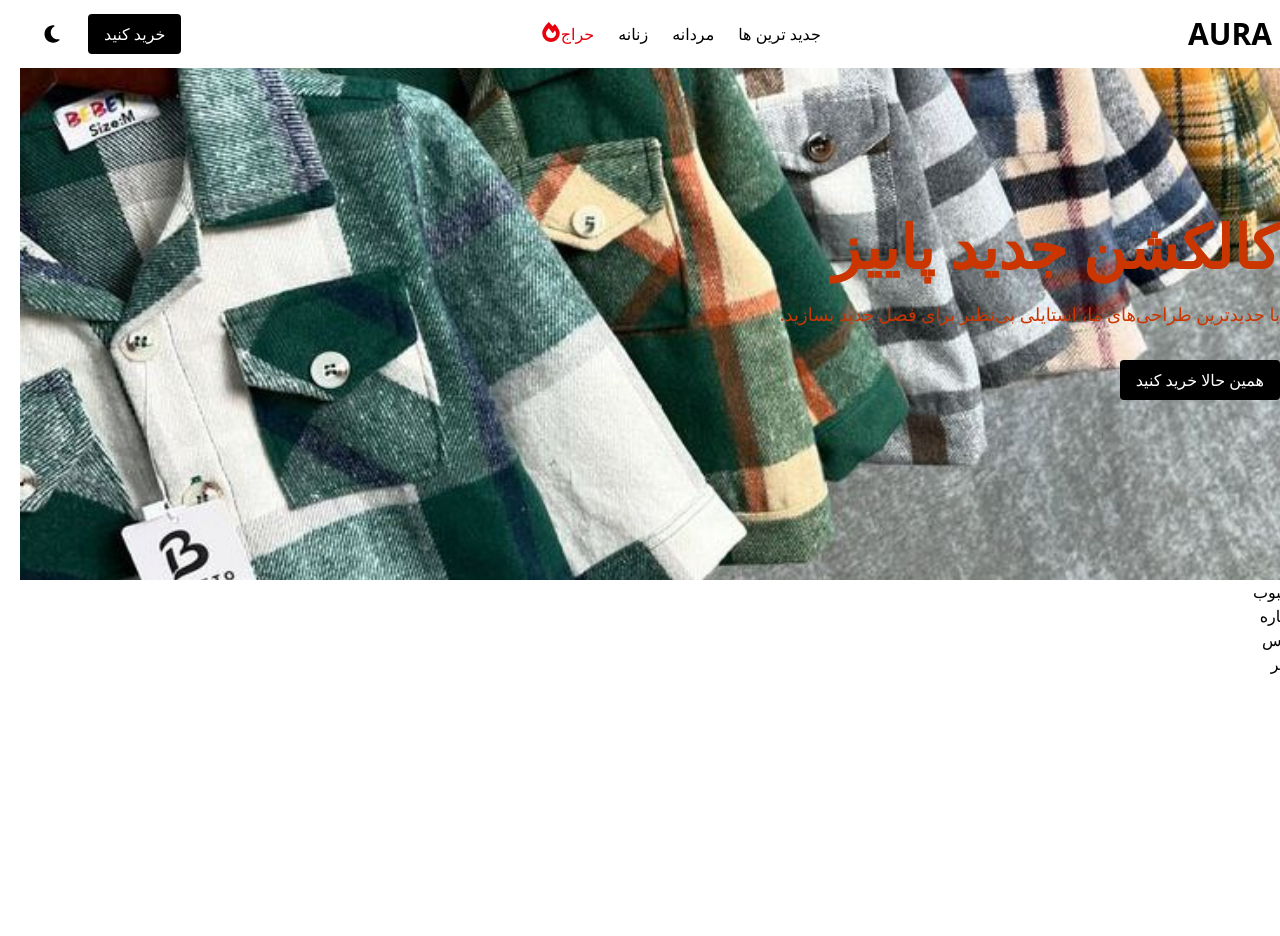
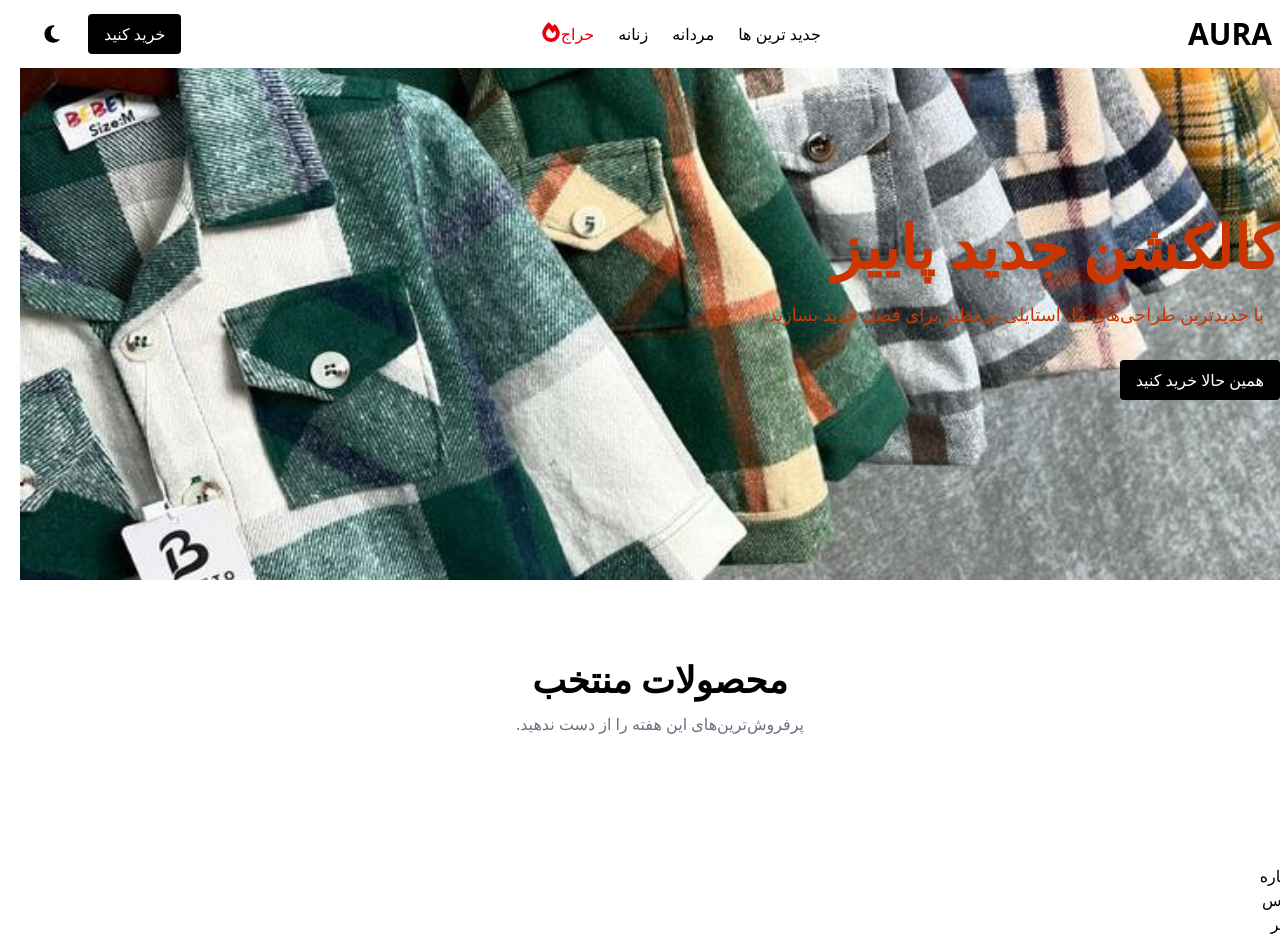
Before and after one commit to MohammadBorji83/Poshak-Zemestani, a React (Vite) app: page / in a window 1280 px wide. Before the commit the page ends 800 px from the top, so only its background shows below. Built offline with nearby package versions, Linux system fonts and the light colour scheme.

Commit message:
add Hero sec

```diff
--- a/src/component/Hero.jsx
+++ b/src/component/Hero.jsx
@@ -8,14 +8,14 @@ function Hero (){
 
     return(
 
-        <section className="bg-cover bg-center w-full h-128 text-orange-700"
+        <section className="bg-cover bg-center w-full h-80 md:h-128 text-orange-700"
         style={{ backgroundImage: `url(${HeroI})` }}>
         <div className="flex flex-col justify-center items-start container mx-5 h-[60vh]">
          <h1 className="text-4xl font-extrabold mb-6 md:text-6xl ">
            کالکشن جدید پاییز
          </h1>
 
-         <p className="text-lg max-w-lg mb-8">
+         <p className="text-lg max-w-lg mb-8 mx-4">
            با جدیدترین طراحی‌های ما، استایلی بی‌نظیر برای فصل جدید بسازید.
          </p>
 
--- a/src/component/Navbar.jsx
+++ b/src/component/Navbar.jsx
@@ -9,7 +9,6 @@ import { MdClose } from "react-icons/md";
 
 
 function Navbar() {
-
 const [Open,setOpen]=useState(false);
 const [Dark,setDark]=useState(false);
 
--- a/src/component/popularPrud.jsx
+++ b/src/component/popularPrud.jsx
@@ -4,12 +4,28 @@ import React from "react";
 
 function Popular (){
 
+    const Product=[
+
+    ]
 
     return(
 
-        <>
-        <h1>محبوب</h1>
-        </>
+        <section className="py-20">
+            <div>
+                <div className="text-center mb-12">
+                      <h1 className="text-4xl font-extrabold">
+                     محصولات منتخب
+                      </h1>
+                      <p className="text-gray-500 m-3">
+                    پرفروش‌ترین‌های این هفته را از دست ندهید.
+                      </p>
+                </div>
+
+                <div className="grid-cols-1 sm:grid-cols-2 md:grid-cols-4 ">
+
+                </div>
+            </div>
+        </section>
     )
 }
 
```
